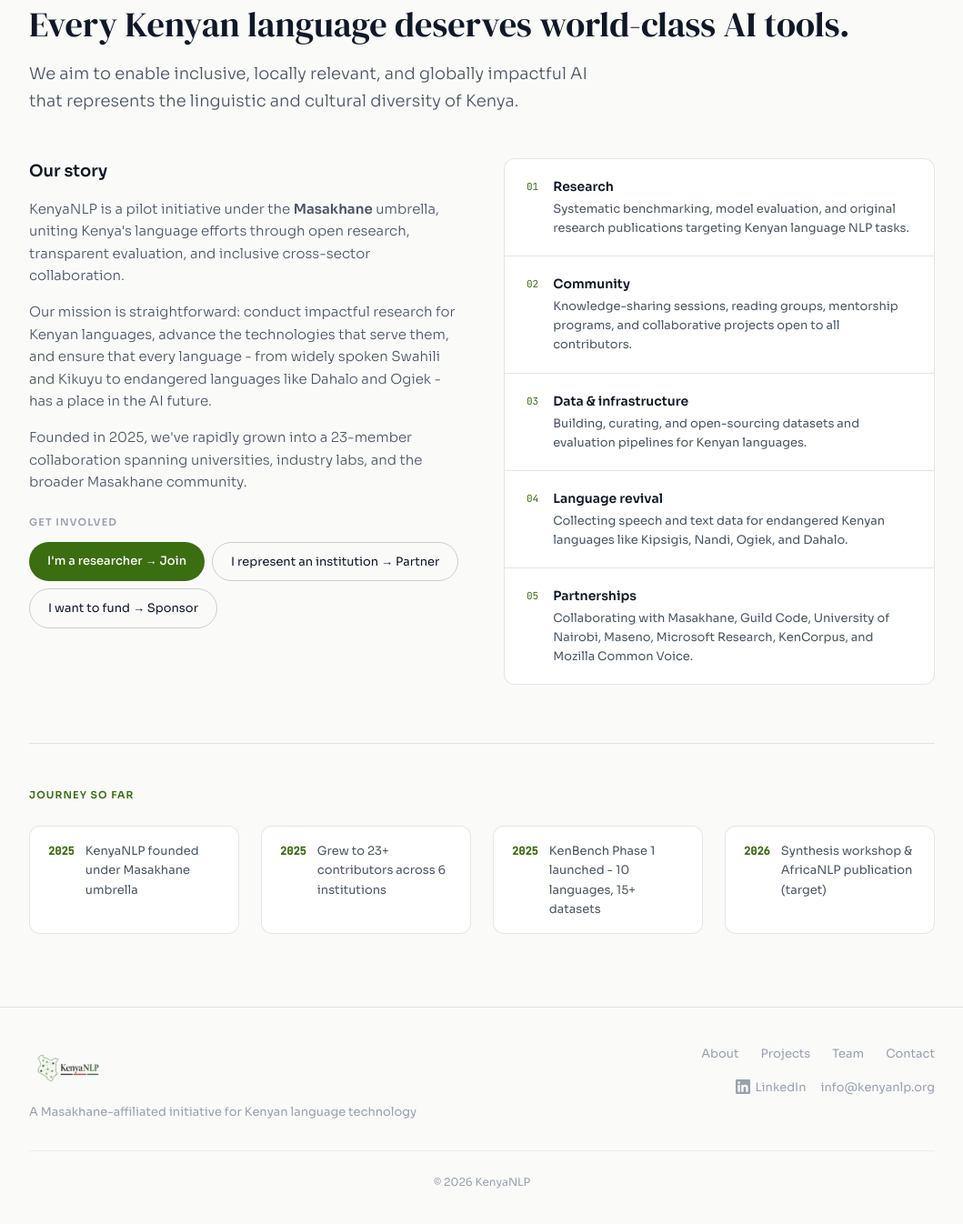
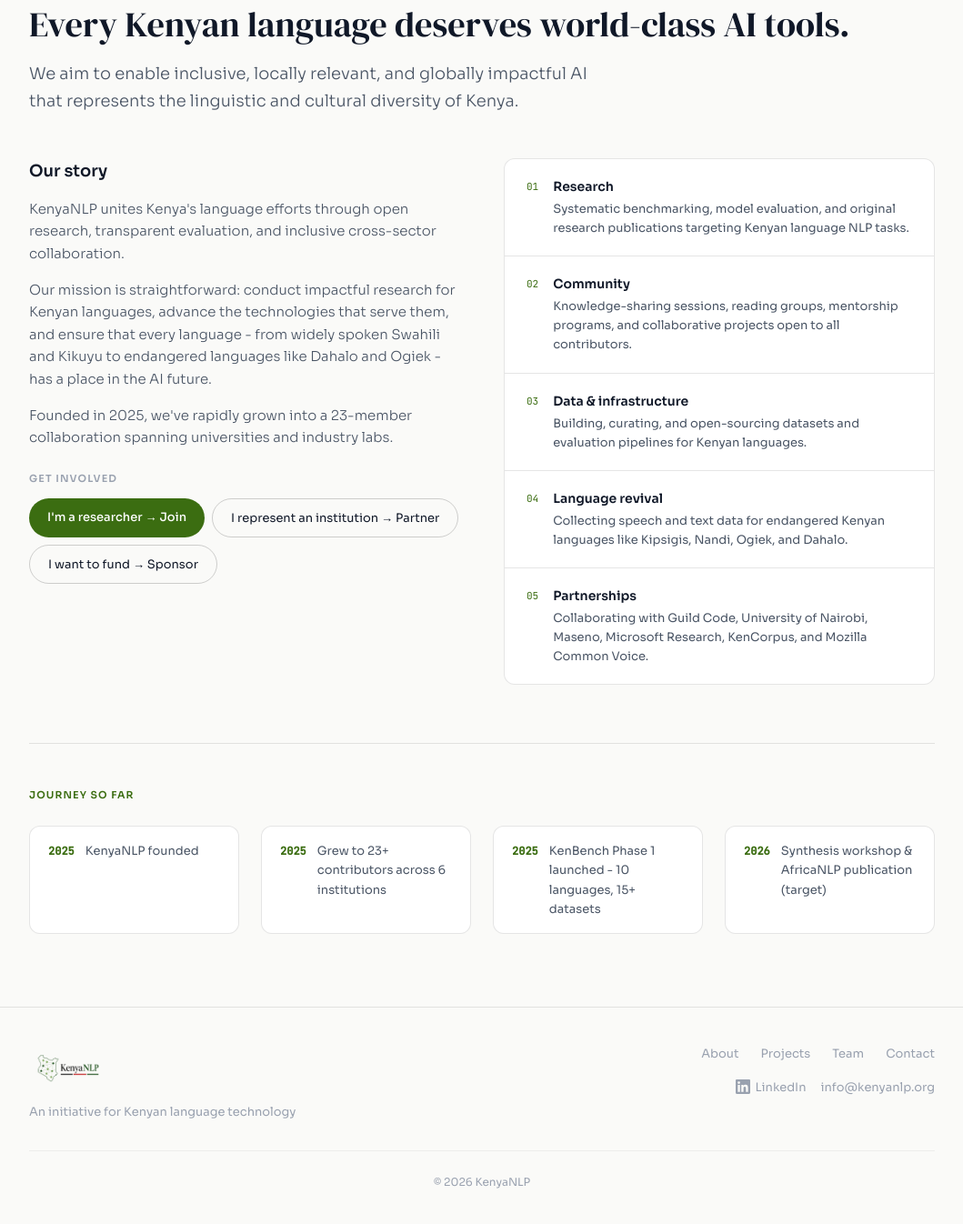
Before and after one commit to Kevinobote/kenyanlp-website, an Astro site: page /about in a window 1280 px wide. Shown: the part 230-1576 px from the top of the page at 91% size, without its empty margins (110-1169 px from the left). Built offline with nearby package versions, Linux system fonts and the light colour scheme; Astro itself is replaced by a stand-in of ours.

Commit message:
Remove Masakhane references from about page and footer

```diff
--- a/src/components/Footer.astro
+++ b/src/components/Footer.astro
@@ -11,7 +11,7 @@ const links = [
     <!-- Left: Logo + tagline -->
     <div>
       <img src="/logo-light.png" alt="KenyaNLP" class="h-14 mb-2" />
-      <p class="text-[13px] text-gray-400">A Masakhane-affiliated initiative for Kenyan language technology</p>
+      <p class="text-[13px] text-gray-400">An initiative for Kenyan language technology</p>
     </div>
 
     <!-- Right: Nav + Social -->
--- a/src/pages/about.astro
+++ b/src/pages/about.astro
@@ -8,13 +8,13 @@ const pillars = [
   { num: '02', title: 'Community', desc: 'Knowledge-sharing sessions, reading groups, mentorship programs, and collaborative projects open to all contributors.' },
   { num: '03', title: 'Data & infrastructure', desc: 'Building, curating, and open-sourcing datasets and evaluation pipelines for Kenyan languages.' },
   { num: '04', title: 'Language revival', desc: 'Collecting speech and text data for endangered Kenyan languages like Kipsigis, Nandi, Ogiek, and Dahalo.' },
-  { num: '05', title: 'Partnerships', desc: 'Collaborating with Masakhane, Guild Code, University of Nairobi, Maseno, Microsoft Research, KenCorpus, and Mozilla Common Voice.' },
+  { num: '05', title: 'Partnerships', desc: 'Collaborating with Guild Code, University of Nairobi, Maseno, Microsoft Research, KenCorpus, and Mozilla Common Voice.' },
 ];
 
 const pillarIcons = [Microscope, Users, Database, Sprout, Handshake];
 
 const milestones = [
-  { year: '2025', event: 'KenyaNLP founded under Masakhane umbrella' },
+  { year: '2025', event: 'KenyaNLP founded' },
   { year: '2025', event: 'Grew to 23+ contributors across 6 institutions' },
   { year: '2025', event: 'KenBench Phase 1 launched - 10 languages, 15+ datasets' },
   { year: '2026', event: 'Synthesis workshop & AfricaNLP publication (target)' },
@@ -40,13 +40,13 @@ const milestones = [
       <div>
         <h2 class="text-lg font-semibold mb-4">Our story</h2>
         <p class="text-gray-600 text-[15px] leading-relaxed font-light mb-4">
-          KenyaNLP is a pilot initiative under the <strong class="font-semibold">Masakhane</strong> umbrella, uniting Kenya's language efforts through open research, transparent evaluation, and inclusive cross-sector collaboration.
+          KenyaNLP unites Kenya's language efforts through open research, transparent evaluation, and inclusive cross-sector collaboration.
         </p>
         <p class="text-gray-600 text-[15px] leading-relaxed font-light mb-4">
           Our mission is straightforward: conduct impactful research for Kenyan languages, advance the technologies that serve them, and ensure that every language - from widely spoken Swahili and Kikuyu to endangered languages like Dahalo and Ogiek - has a place in the AI future.
         </p>
         <p class="text-gray-600 text-[15px] leading-relaxed font-light mb-6">
-          Founded in 2025, we've rapidly grown into a 23-member collaboration spanning universities, industry labs, and the broader Masakhane community.
+          Founded in 2025, we've rapidly grown into a 23-member collaboration spanning universities and industry labs.
         </p>
 
         <!-- Segmented CTAs -->
```
